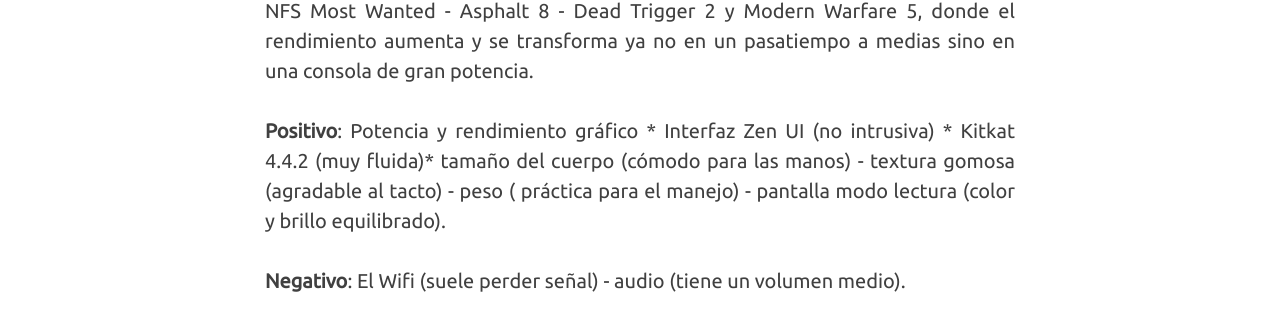
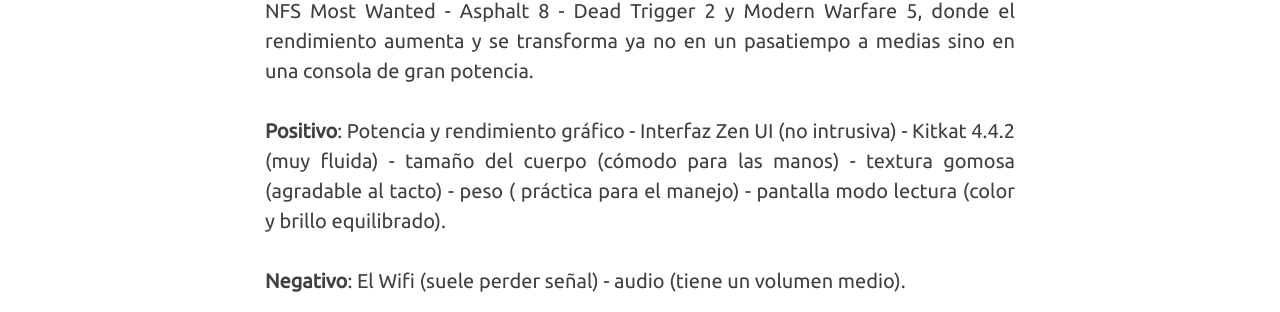
Before and after one commit to R12Leal/R12Leal.github.io, a Jekyll site: the page built from _posts/2015-09-15-asus-memo-pad-k013.markdown, in a window 1280 px wide. Shown: the part 1400-1712 px from the top of the page. Built offline with Jekyll 4.4.1, drawn with Linux system fonts in a browser that asks for light colours; nearby versions of some CDN libraries; comment, search, counter and statistics services are not loaded.

Commit message:
Update 15/09/2015

```diff
--- a/_posts/2015-09-15-asus-memo-pad-k013.markdown
+++ b/_posts/2015-09-15-asus-memo-pad-k013.markdown
@@ -29,5 +29,5 @@
 <h2 class="section-heading">Opinión</h2>
 <hr />
 <p><strong>Positivo</strong>: desempeño gráfico en juegos exigentes como: Real Racing 3 - Riptide 2 - NFS Most Wanted - Asphalt 8 - Dead Trigger 2 y Modern Warfare 5, donde el rendimiento aumenta y se transforma ya no en un pasatiempo a medias sino en una consola de gran potencia.</p>
-<p><strong>Positivo</strong>: Potencia y rendimiento gráfico * Interfaz Zen UI (no intrusiva) * Kitkat 4.4.2 (muy fluida)* tamaño del cuerpo (cómodo para las manos) - textura gomosa (agradable al tacto) - peso ( práctica para el manejo) - pantalla modo lectura (color y brillo equilibrado).</p>
+<p><strong>Positivo</strong>: Potencia y rendimiento gráfico - Interfaz Zen UI (no intrusiva) - Kitkat 4.4.2 (muy fluida) - tamaño del cuerpo (cómodo para las manos) - textura gomosa (agradable al tacto) - peso ( práctica para el manejo) - pantalla modo lectura (color y brillo equilibrado).</p>
 <p><strong>Negativo</strong>: El Wifi (suele perder señal) - audio (tiene un volumen medio).
```
